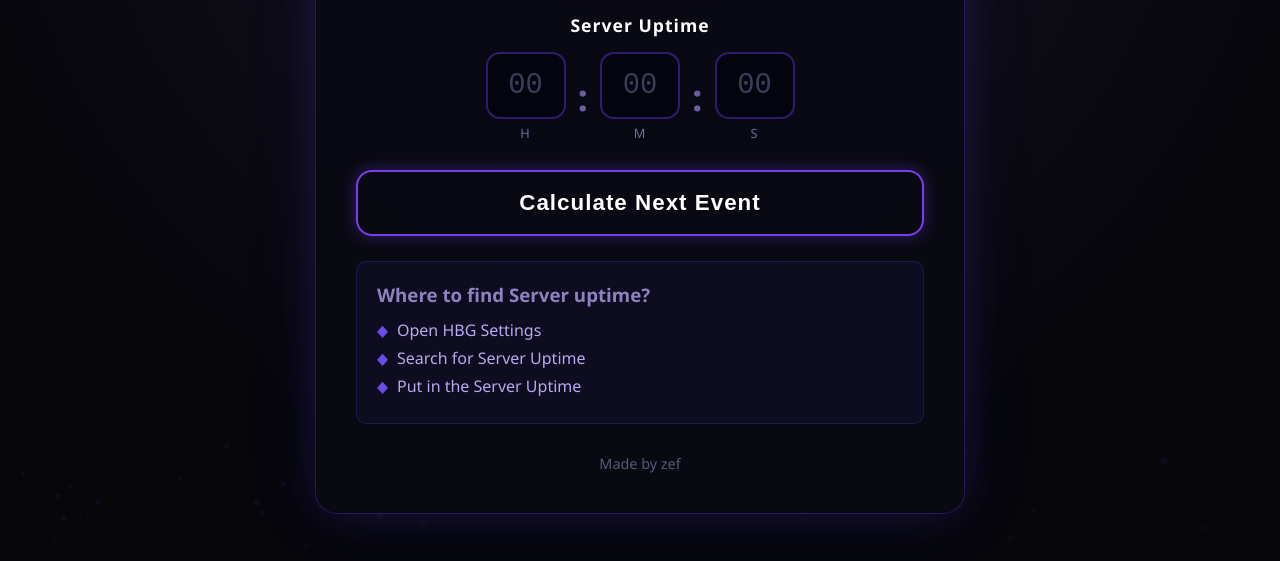
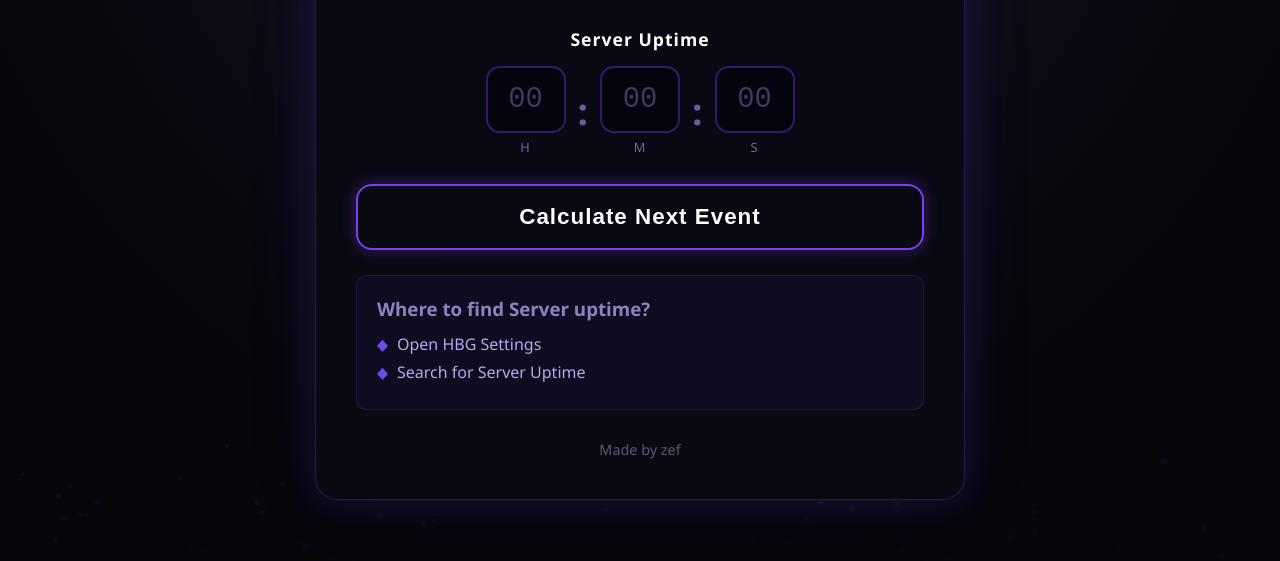
Before and after one commit to VZefoq/hbg-event-calculator, a plain HTML site: page index.html in a window 1280 px wide. Shown: the part 213-774 px from the top of the page. Drawn offline with Linux system fonts and the light colour scheme.

Commit message:
Less info sounded weird.

```diff
--- a/index.html
+++ b/index.html
@@ -45,7 +45,6 @@
             <ul>
                 <li>Open HBG Settings</li>
                 <li>Search for Server Uptime</li>
-                <li>Put in the Server Uptime</li>
             </ul>
         </div>
 
```
